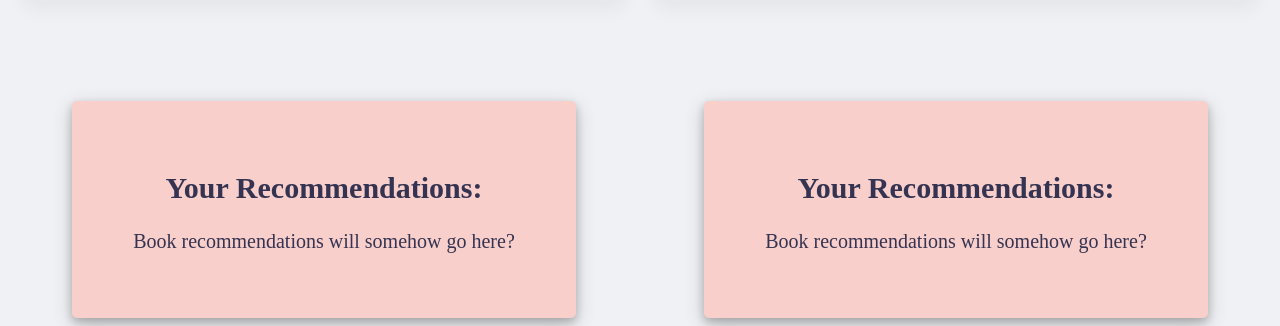
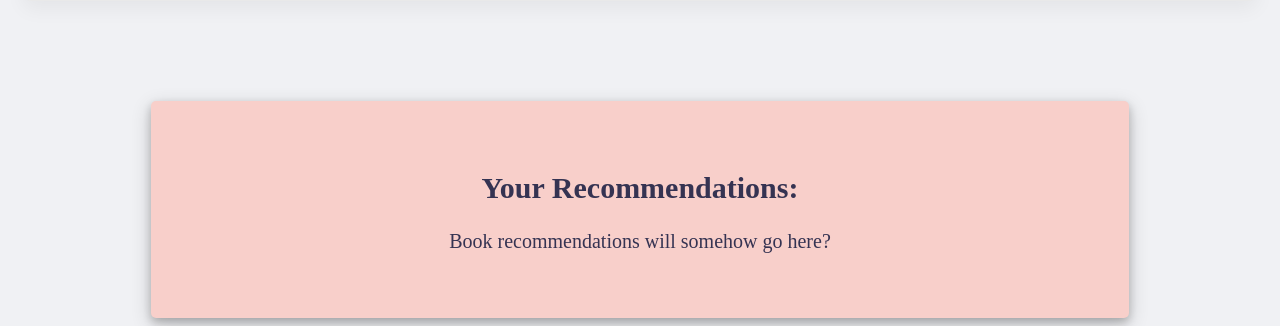
Before and after one commit to audbarrett/ML-BookRecommender, a Python web app: template templates/index.html in a window 1280 px wide. Shown: the part 552-878 px from the top of the page. Run offline with Jinja, Linux system fonts and the light colour scheme; the template is opened without the code that fills it, so the values that code supplies are empty.

Commit message:
back to one column for search bar

```diff
--- a/templates/index.html
+++ b/templates/index.html
@@ -33,11 +33,11 @@
     </div>
 
     <div class="row">
-      <div class="column">
+      <!-- <div class="column"> -->
         <div class="search-container">
           <div id="home-search-box">
             <div class="home-search-box__icon"></div>
-            <input type="text" id="searchInput" onkeyup="dropdownFunction()" placeholder="Option 1: Type an author's name to be recommended more from this author's works">
+            <input type="text" id="searchInput" onkeyup="dropdownFunction()" placeholder="Type the author or title of your favorite book and select a book to receive your recommendations">
             <input type="image" src="../static/css/search-icon.svg" id="submit_button"/>
           </div>
         </div>
@@ -50,7 +50,7 @@
               <li><a href="#">Beloved</a></li>
             </ul>
       </div>
-      <div class="column">
+      <!-- <div class="column">
         <div class="search-container-model">
           <div id="home-search-box-model">
             <div class="home-search-box__icon"></div>
@@ -67,11 +67,11 @@
             <li><a href="#">Beloved</a></li>
         </ul>
       </div>
-    </div>
+    </div> -->
 
 
     <div class="row">
-      <div class="column">
+      <!-- <div class="column"> -->
         <div class="recommendations">
           <div class="recommendations-container">
             <h2>Your Recommendations:</h2>
@@ -85,7 +85,7 @@
         </div>
       </div>
 
-      <div class="column">
+      <!-- <div class="column">
         <div class="recommendations-model">
           <div class="recommendations-container-model">
             <h2>Your Recommendations:</h2>
@@ -93,11 +93,10 @@
               Book recommendations will somehow go here?
             </p>
             <div class="rec-list-container-model">
-              <!-- Content for the second column -->
             </div>
           </div>
         </div>
       </div>
-    </div>
+    </div> -->
 
   <script src="../static/js/app.js"></script>
```
Also changed, not shown: 1 other file.
